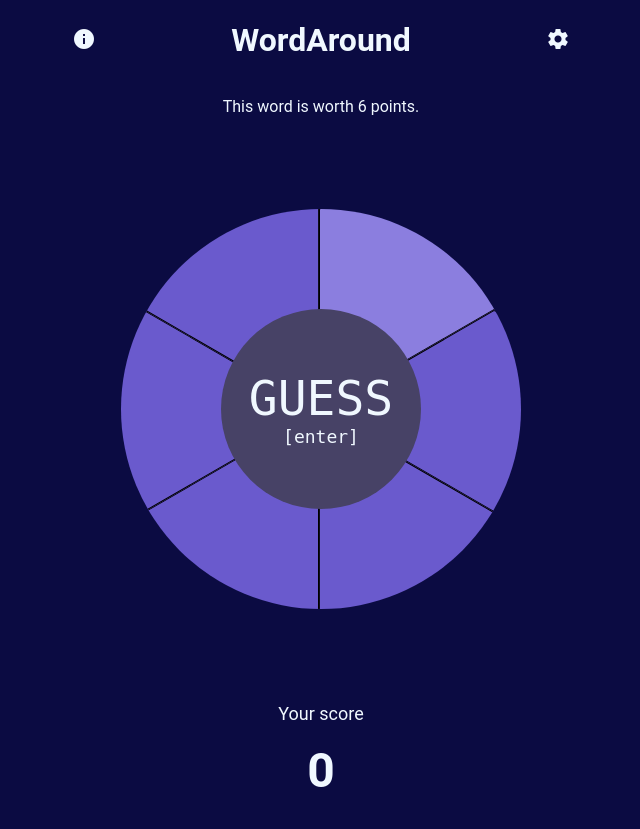
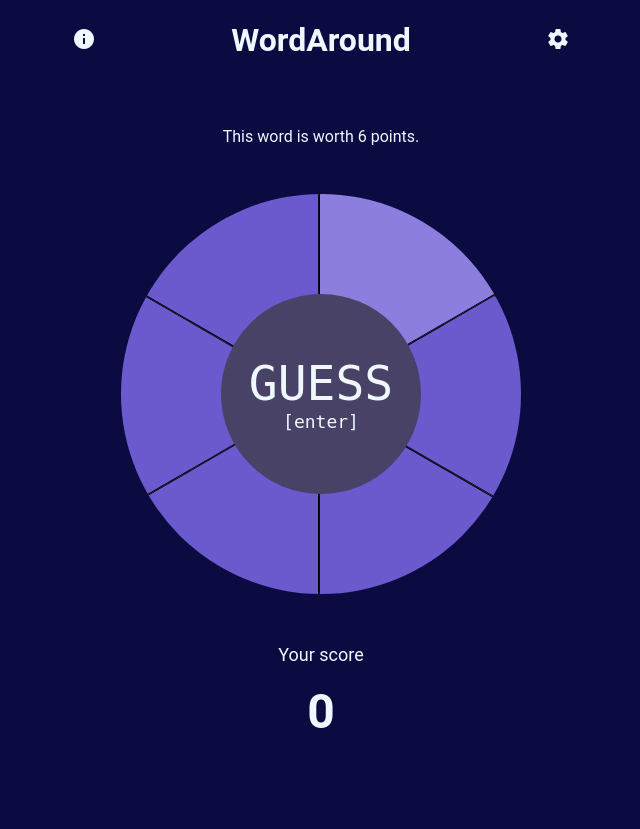
Before and after one commit to xaridar/WordAround, a PHP site: page / in a window 1280 px wide. Shown: the whole page, without its empty margins (319-959 px from the left). After the commit the page ends 728 px from the top, so only its background shows below. Run offline with PHP 8.4, Linux system fonts and the light colour scheme.

Commit message:
fix gaps

```diff
--- a/styles.css
+++ b/styles.css
@@ -32,11 +32,11 @@ game-content {
 }
 
 game-content > *:not(:last-child):not(:empty) {
-    margin-bottom: 5%;
+    margin-bottom: max(5px, 2vh);
 }
 
 game-content > *:not(:first-child):not(:empty) {
-    margin-top: 5%;
+    margin-top: max(5px, 2vh);
 }
 
 header {
```
